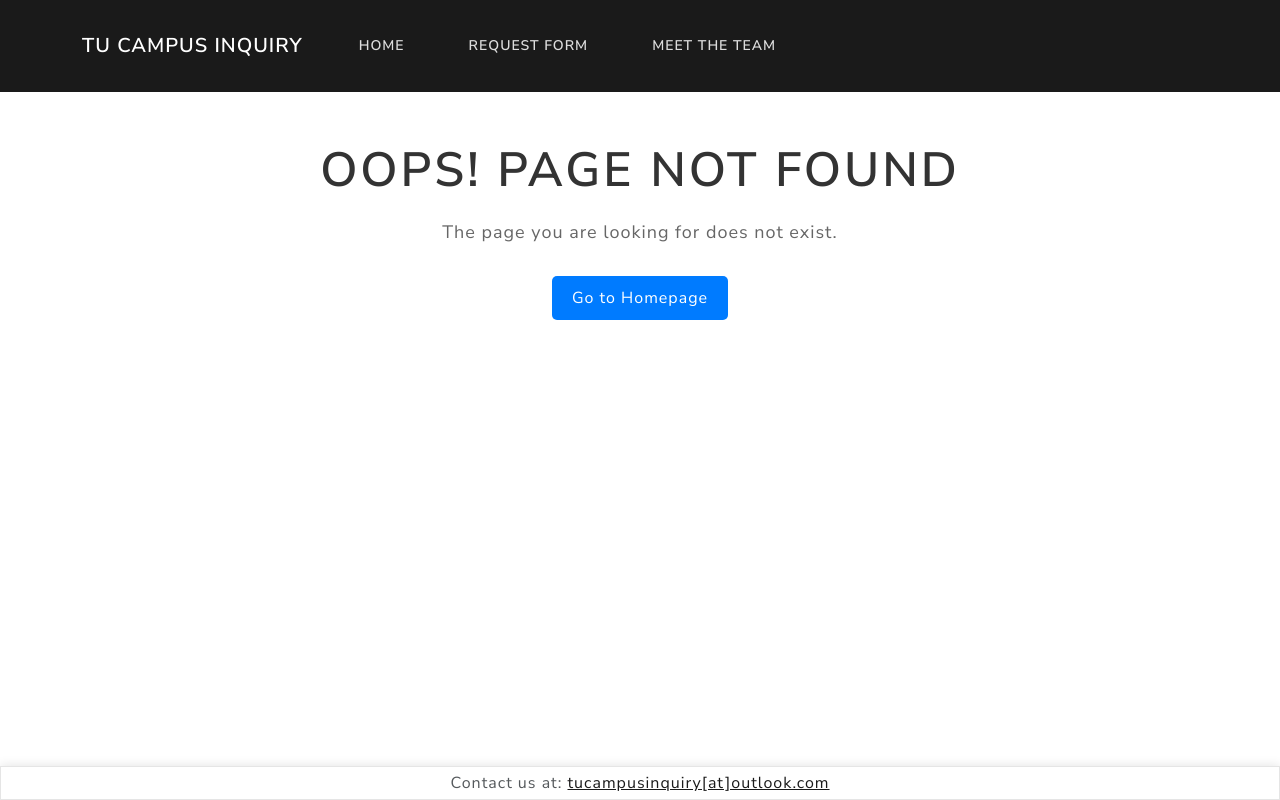
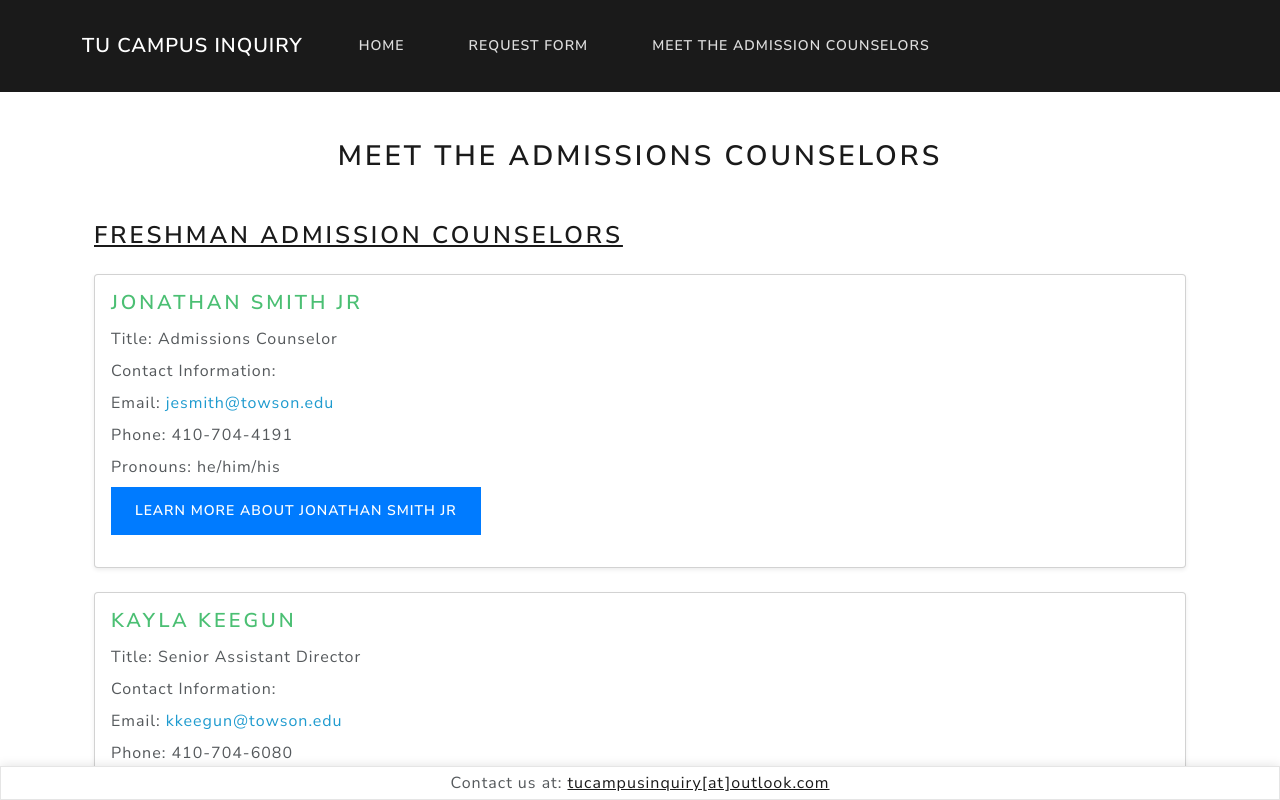
Before and after one commit to Romerico234/TU-Campus-Inquiry-Project, an Angular app in the folder tu-campus-inquiry/: page /meet-counselors-page in a window 1280 px wide. Before the commit this address had no page. Shown: the top 800 px of the page. Built offline with nearby package versions, Linux system fonts and the light colour scheme.

Commit message:
Added admissions counselors component

```diff
--- a/tu-campus-inquiry/src/app/components/contact-page/contact-page.component.html
+++ /dev/null
@@ -1 +0,0 @@
-<p>contact-page works!</p>
--- /dev/null
+++ b/tu-campus-inquiry/src/app/components/meet-counselors-page/meet-counselors-page.component.css
@@ -0,0 +1,27 @@
+.card {
+    border-radius: 0.25rem;
+    box-shadow: 0 2px 5px rgba(0, 0, 0, 0.1);
+}
+
+.card-title {
+    margin-bottom: 0.75rem;
+}
+
+.card-text {
+    margin-bottom: 0.5rem;
+}
+
+.btn-primary {
+    background-color: #007bff;
+    border-color: #007bff;
+}
+
+.btn-primary:hover {
+    background-color: #0056b3;
+    border-color: #004085;
+}
+
+.underline-bold {
+    font-weight: bold;
+    text-decoration: underline;
+}
--- /dev/null
+++ b/tu-campus-inquiry/src/app/components/meet-counselors-page/meet-counselors-page.component.html
@@ -0,0 +1,50 @@
+<div class="container mt-5">
+    <h2 class="mb-5 text-center text-primary">Meet the Admissions Counselors</h2>
+
+    <div class="mb-5">
+        <h3 class="mb-4 text-primary underline-bold">Freshman Admission Counselors</h3>
+        <div *ngFor="let counselor of freshmanCounselors" class="card mb-4 shadow-sm">
+            <div class="card-body">
+                <h4 class="card-title text-success">{{ counselor.name }}</h4>
+                <p class="card-text"><strong>Title:</strong> {{ counselor.jobTitle }}</p>
+                <p class="card-text"><strong>Contact Information:</strong></p>
+                <p class="card-text">Email: <a href="mailto:{{ counselor.email }}"
+                        class="text-decoration-none text-info">{{ counselor.email }}</a></p>
+                <p class="card-text">Phone: {{ counselor.phone }}</p>
+                <p class="card-text">Pronouns: {{ counselor.pronouns }}</p>
+                <!-- <div *ngFor="let detail of counselor.details" class="card-text">
+                    <p>{{ detail }}</p>
+                </div> -->
+                <p><a [href]="counselor.link" target="_blank" class="btn btn-primary">Learn more about {{ counselor.name
+                        }}</a></p>
+            </div>
+        </div>
+    </div>
+
+    <div class="mb-5">
+        <h3 class="mb-4 text-primary underline-bold">Transfer Admissions Counselors</h3>
+        <div *ngFor="let counselor of transferCounselors" class="card mb-4 shadow-sm">
+            <div class="card-body">
+                <h4 class="card-title text-success">{{ counselor.name }}</h4>
+                <p class="card-text"><strong>Title:</strong> {{ counselor.jobTitle }}</p>
+                <p class="card-text"><strong>Contact Information:</strong></p>
+                <p class="card-text">Email: <a href="mailto:{{ counselor.email }}"
+                        class="text-decoration-none text-info">{{ counselor.email }}</a></p>
+                <p class="card-text">Phone: {{ counselor.phone }}</p>
+                <p class="card-text">Pronouns: {{ counselor.pronouns }}</p>
+                <!-- <div *ngFor="let detail of counselor.details" class="card-text">
+                    <p>{{ detail }}</p>
+                </div> -->
+                <p><a [href]="counselor.link" target="_blank" class="btn btn-primary">Learn more about {{ counselor.name
+                        }}</a></p>
+            </div>
+        </div>
+    </div>
+
+    <div class="mb-5">
+        <h3 class="mb-4 text-primary underline-bold">International Students Counselors</h3>
+        <p class="lead">Please email <a [href]="'mailto:' + internationalCounselorsInfo"
+                class="text-decoration-none text-info">{{ internationalCounselorsInfo }}</a> to connect with an
+            international admissions counselor.</p>
+    </div>
+</div>
--- /dev/null
+++ b/tu-campus-inquiry/src/app/components/meet-counselors-page/meet-counselors-page.component.ts
@@ -0,0 +1,23 @@
+import { Component, OnInit } from '@angular/core';
+import { CommonModule } from '@angular/common';
+import { CounselorData } from '../../shared/models/counselor-data';
+import { counselors } from '../../../assets/counselors';
+
+@Component({
+  selector: 'meet-counselors-page',
+  standalone: true,
+  imports: [CommonModule],
+  templateUrl: './meet-counselors-page.component.html',
+  styleUrls: ['./meet-counselors-page.component.css'],
+})
+export class MeetCounselorsPageComponent implements OnInit {
+  freshmanCounselors: CounselorData[] = [];
+  transferCounselors: CounselorData[] = [];
+  internationalCounselorsInfo: string = '';
+
+  ngOnInit() {
+    this.freshmanCounselors = counselors.freshmanCounselors;
+    this.transferCounselors = counselors.transferCounselors;
+    this.internationalCounselorsInfo = counselors.internationalCounselorsInfo;
+  }
+}
--- a/tu-campus-inquiry/src/app/components/navbar/navbar.component.html
+++ b/tu-campus-inquiry/src/app/components/navbar/navbar.component.html
@@ -16,7 +16,7 @@
                     <a class="nav-link" href="/inquiry-form">Request Form</a>
                 </li>
                 <li class="nav-item">
-                    <a class="nav-link" href="/contact-page">Meet the Team</a>
+                    <a class="nav-link" href="/meet-counselors-page">Meet the Admission Counselors</a>
                 </li>
             </ul>
         </div>
--- /dev/null
+++ b/tu-campus-inquiry/src/app/shared/models/counselor-data.ts
@@ -0,0 +1,11 @@
+// Interface representing the data structure for a counselor
+export interface CounselorData {
+  // All fields are optional
+  name?: string;
+  jobTitle?: string;
+  email?: string;
+  phone?: string;
+  pronouns?: string;
+  details?: string;
+  link?: string;
+}
--- /dev/null
+++ b/tu-campus-inquiry/src/assets/counselors.ts
@@ -0,0 +1,115 @@
+import { CounselorData } from '../app/shared/models/counselor-data';
+
+export const counselors = {
+  freshmanCounselors: [
+    {
+      name: 'Jonathan Smith Jr',
+      email: 'jesmith@towson.edu',
+      jobTitle: 'Admissions Counselor',
+      phone: '410-704-4191',
+      pronouns: 'he/him/his',
+      link: 'https://www.towson.edu/admissions/undergrad/team/jonathan-smith.html',
+    },
+    {
+      name: 'Kayla Keegun',
+      email: 'kkeegun@towson.edu',
+      jobTitle: 'Senior Assistant Director',
+      phone: '410-704-6080',
+      pronouns: 'she/her/hers',
+      link: 'https://www.towson.edu/admissions/undergrad/team/kayla-keegun.html',
+    },
+    {
+      name: 'Jack Seitz',
+      email: 'jneitz@towson.edu',
+      jobTitle: 'Senior Assistant Director',
+      phone: '410-704-2853',
+      pronouns: 'he/him/his',
+      link: 'https://www.towson.edu/admissions/undergrad/team/jack-neitz.html',
+    },
+    {
+      name: 'Aidevo Longe',
+      email: 'alonge@towson.edu',
+      jobTitle: 'Assistant Director',
+      phone: '410-704-4719',
+      pronouns: 'she/her/hers',
+      link: 'https://www.towson.edu/admissions/undergrad/team/aidevo-longe.html',
+    },
+    {
+      name: 'Matt McMahon',
+      email: 'mbmcmahon@towson.edu',
+      jobTitle: 'Admissions Counselor',
+      phone: '410-704-3636',
+      pronouns: 'he/him/his',
+      link: 'https://www.towson.edu/admissions/undergrad/team/matt-mcmahon.html',
+    },
+    {
+      name: 'Dan Zawacki',
+      email: 'dzawacki@towson.edu',
+      jobTitle: 'Associate Director',
+      phone: '410-704-4359',
+      pronouns: 'he/him/his',
+      link: 'https://www.towson.edu/admissions/undergrad/team/daniel-zawacki.html',
+    },
+    {
+      name: 'Will Salzman',
+      email: 'wsalzman@towson.edu',
+      jobTitle: 'Assistant Director',
+      phone: '410-704-3693',
+      pronouns: 'he/him/his',
+      link: 'https://www.towson.edu/admissions/undergrad/team/will-salzman.html',
+    },
+    {
+      name: 'Becca Haley',
+      email: 'rhalaney@towson.edu',
+      jobTitle: '',
+      phone: '410-704-3147',
+      pronouns: 'she/her/hers',
+      link: 'https://www.towson.edu/admissions/undergrad/team/becca-halaney.html',
+    },
+    {
+      name: 'Kaila Groben',
+      email: 'kgroben@towson.edu',
+      jobTitle: 'Senior Assistant Director',
+      phone: '410-704-2904',
+      pronouns: 'she/her/hers',
+      link: 'https://www.towson.edu/admissions/undergrad/team/kmiller.html',
+    },
+  ] as CounselorData[],
+
+  transferCounselors: [
+    {
+      name: 'Viviana Vacaflor',
+      email: 'vvacaflor@towson.edu',
+      jobTitle: 'Admissions Counselor',
+      phone: '410-704-4451',
+      pronouns: 'she/her/hers',
+      link: 'https://www.towson.edu/admissions/undergrad/team/viviana-vacaflor.html',
+    },
+    {
+      name: 'Jeffrey Green',
+      email: 'jgreen@towson.edu',
+      jobTitle: 'Senior Assistant Director',
+      phone: '410-704-4147',
+      pronouns: 'he/him/his',
+      link: 'https://www.towon.edu/admissions/undergrad/team/jeffery-green.html',
+    },
+    {
+      name: 'Kayla Bernier',
+      email: 'kbernier@towson.edu',
+      jobTitle: 'Admissions Counselor',
+      phone: '410-704-4738',
+      pronouns: 'she/her/hers',
+      link: 'https://www.towson.edu/admissions/undergrad/team/kayla-bernier.html',
+    },
+    {
+      name: 'Brittani DuBose',
+      email: 'bdubose@towson.edu',
+      jobTitle: 'Assistant Director',
+      phone: '410-704-3623',
+      pronouns: 'she/her/hers',
+      link: 'https://www.towson.edu/admissions/undergrad/team/brittani-dubose.html',
+    },
+  ] as CounselorData[],
+
+  internationalCounselorsInfo: 'intladm@towson.edu'
+};
```
Also changed, not shown: tu-campus-inquiry/src/app/app.routes.ts (+4 -3 lines), tu-campus-inquiry/src/app/components/contact-page/contact-page.component.ts (deleted, +0 -12 lines), tu-campus-inquiry/src/app/components/contact-page/contact-page.component.css (deleted).
